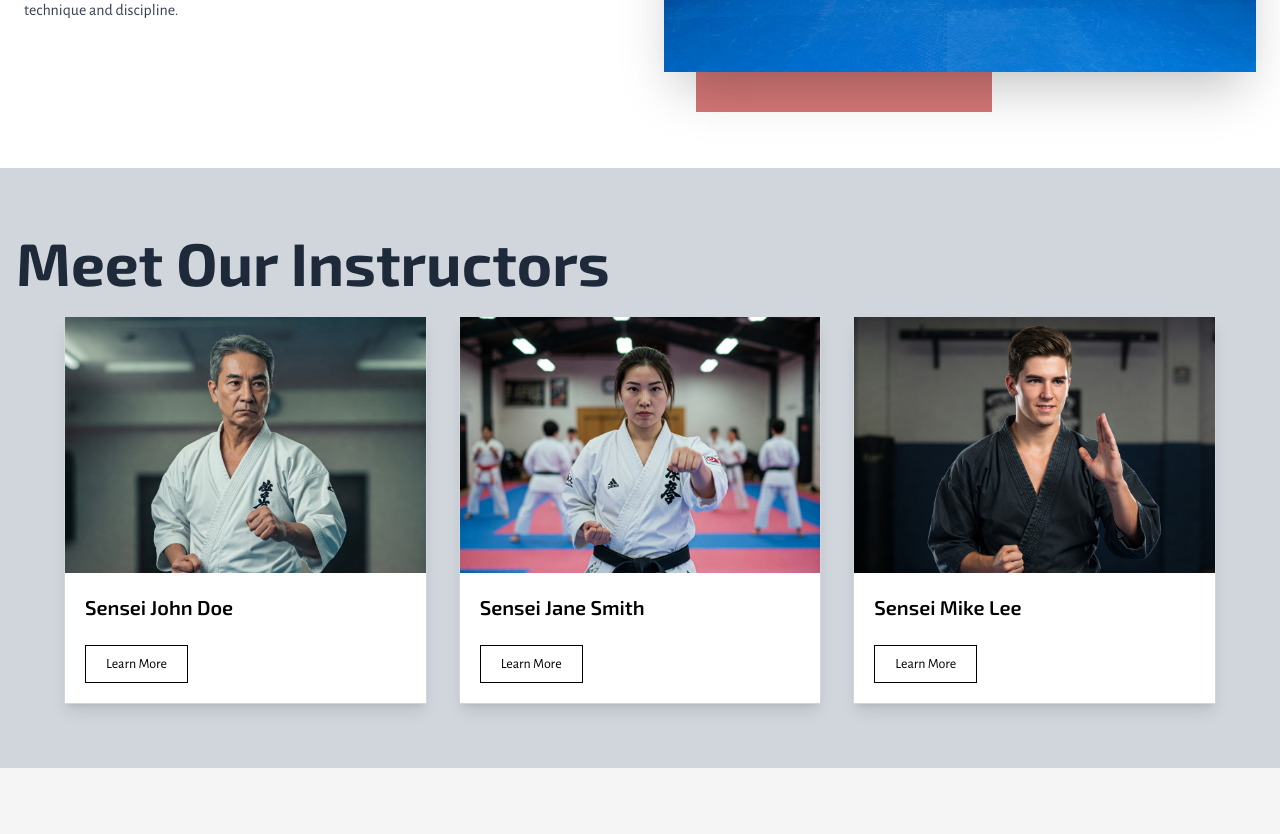
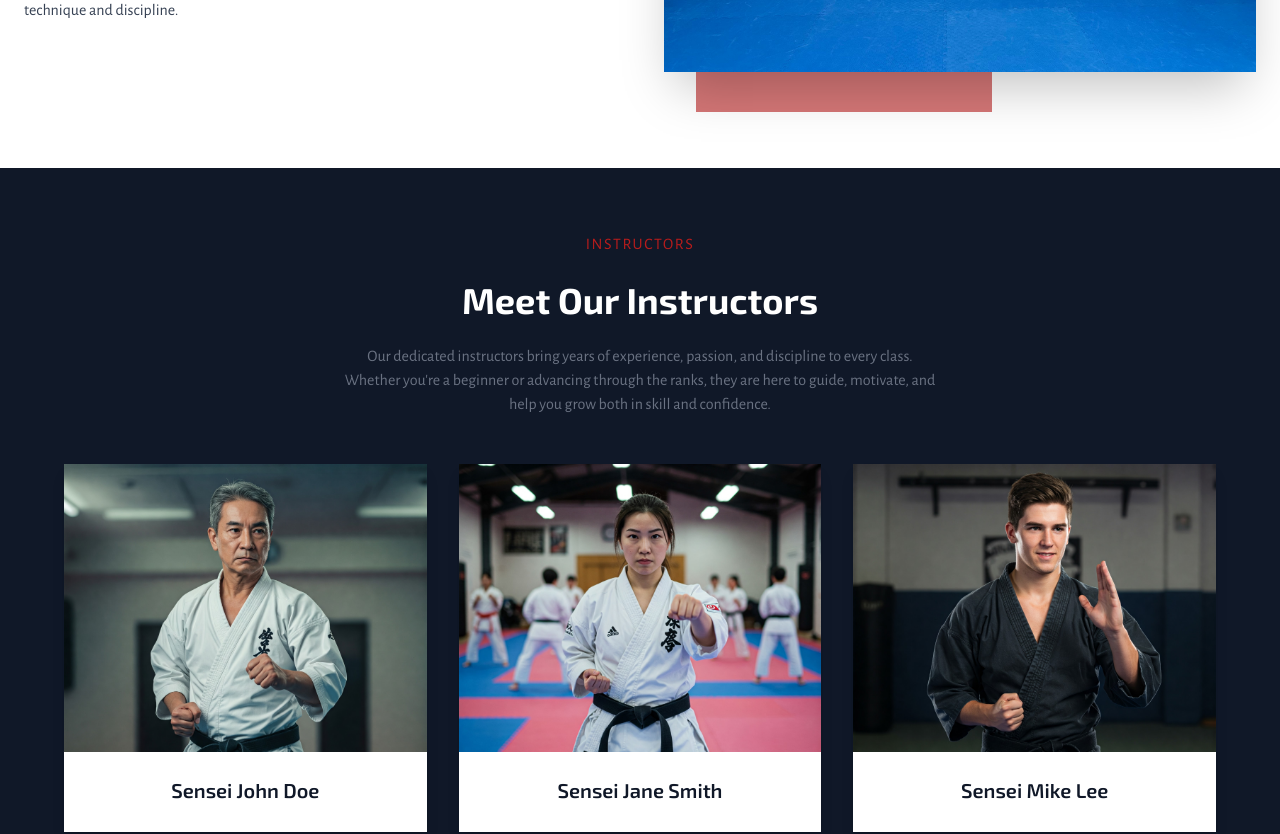
Before and after one commit to A-coderr/skif-website, a Next.js app: page / in a window 1280 px wide. Shown: the part 1188-2022 px from the top of the page. Built offline with nearby package versions, Linux system fonts and the light colour scheme.

Commit message:
Updated the instructors page

```diff
--- a/app/sections/InstructorsHome.tsx
+++ b/app/sections/InstructorsHome.tsx
@@ -18,13 +18,23 @@ import { motion } from "framer-motion";
 
 export default function InstructorsHome() {
   return (
-    <section id="instructors" className="py-16 px-4 bg-gray-300 text-black">
-      <div className="w-full max-w-7xl mx-auto text-left mb-6">
-        <h1 className="text-2xl sm:text-3xl md:text-4xl lg:text-5xl xl:text-6xl font-bold text-gray-800">
+    <section id="instructors" className="py-16 px-4 bg-gray-900 text-gray-300">
+      <div className="w-full max-w-4xl mx-auto text-center mb-12">
+        <p className="text-md text-center uppercase text-[#B71C1C] tracking-widest mb-6">
+          Instructors
+        </p>
+        <h2 className="text-3xl sm:text-4xl font-bold text-center text-white mb-6">
           Meet Our Instructors
-        </h1>
+        </h2>
+        <p className="text-center text-gray-500 text-md mb-8 md:max-w-2/3 mx-auto">
+          Our dedicated instructors bring years of experience, passion, and
+          discipline to every class. Whether you&apos;re a beginner or advancing
+          through the ranks, they are here to guide, motivate, and help you grow
+          both in skill and confidence.
+        </p>
       </div>
 
+      {/* Grid layout remains similar, adjusted max-width if needed */}
       <div className="grid grid-cols-1 sm:grid-cols-2 lg:grid-cols-3 gap-8 max-w-6xl mx-auto">
         {instructors.map((instructor, idx) => (
           <motion.div
@@ -33,27 +43,24 @@ export default function InstructorsHome() {
             whileInView={{ opacity: 1, y: 0 }}
             transition={{ duration: 0.6, delay: idx * 0.2 }}
             viewport={{ once: true }}
-            className="border border-gray-300 shadow-lg bg-white flex flex-col"
+            // Added rounded corners, changed background, removed border, kept shadow
+            className="shadow-lg bg-white text-gray-900 flex flex-col overflow-hidden"
           >
-            <Image
-              src={instructor.image}
-              alt={instructor.name}
-              width={400}
-              height={300}
-              className="w-full h-64 object-cover object-top"
-            />
-            <div className="p-5 flex flex-col flex-grow">
-              <h3 className="text-xl font-semibold mb-4">{instructor.name}</h3>
-
-              <motion.a
-                href="/instructors"
-                className="relative inline-block px-5 py-2 text-sm font-medium text-black border border-black group overflow-hidden mt-2 self-start"
-              >
-                <span className="relative z-10 transition-colors duration-300 group-hover:text-white">
-                  Learn More
-                </span>
-                <span className="absolute inset-0 w-0 h-full bg-black transition-all duration-300 group-hover:w-full z-0"></span>
-              </motion.a>
+            {/* Image setup remains similar */}
+            <div className="relative w-full h-72">
+              {/* Adjusted height slightly */}
+              <Image
+                src={instructor.image}
+                alt={instructor.name}
+                layout="fill" // Use fill layout for better responsiveness within fixed height container
+                objectFit="cover" // Keep object-cover
+                objectPosition="top" // Keep object-position
+              />
+            </div>
+            {/* Centered text content, adjusted padding */}
+            <div className="p-6 flex flex-col flex-grow text-center">
+              {/* Adjusted name styling */}
+              <h3 className="text-xl font-semibold mb-1">{instructor.name}</h3>
             </div>
           </motion.div>
         ))}
```
